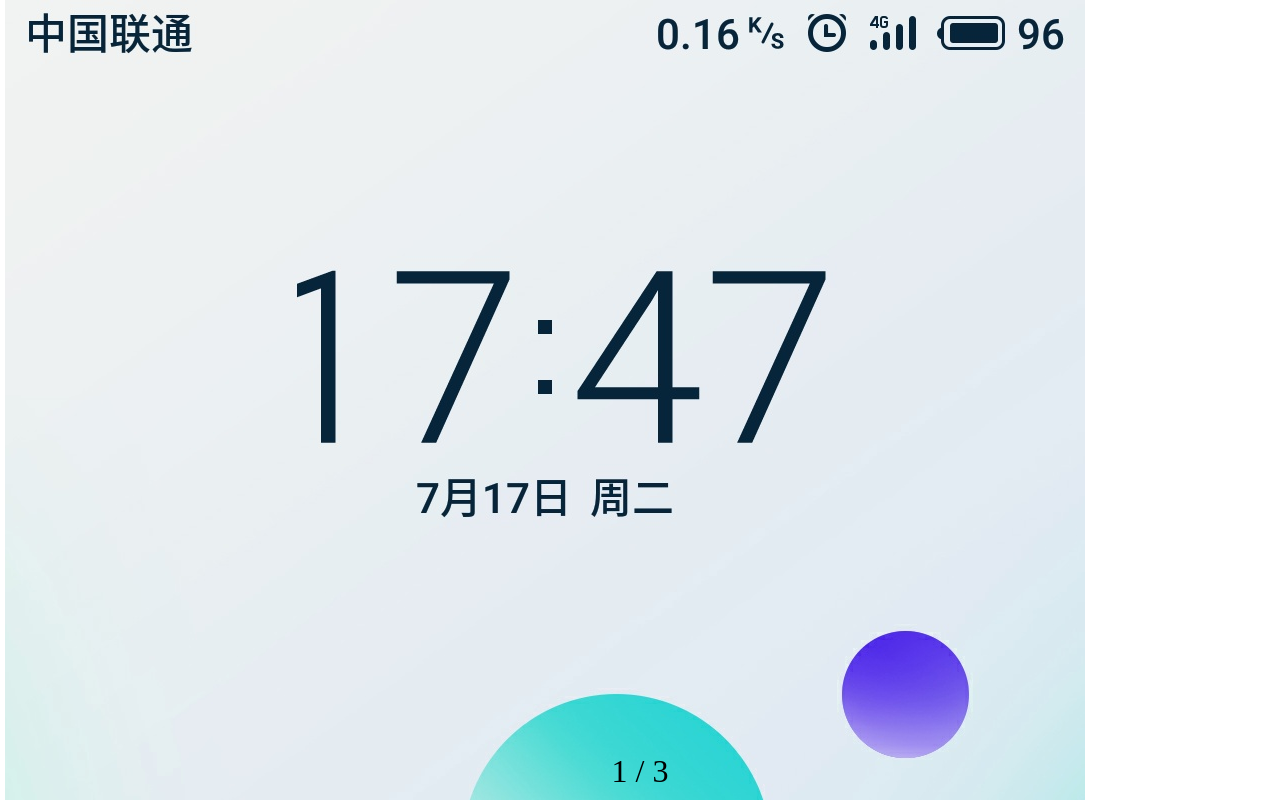
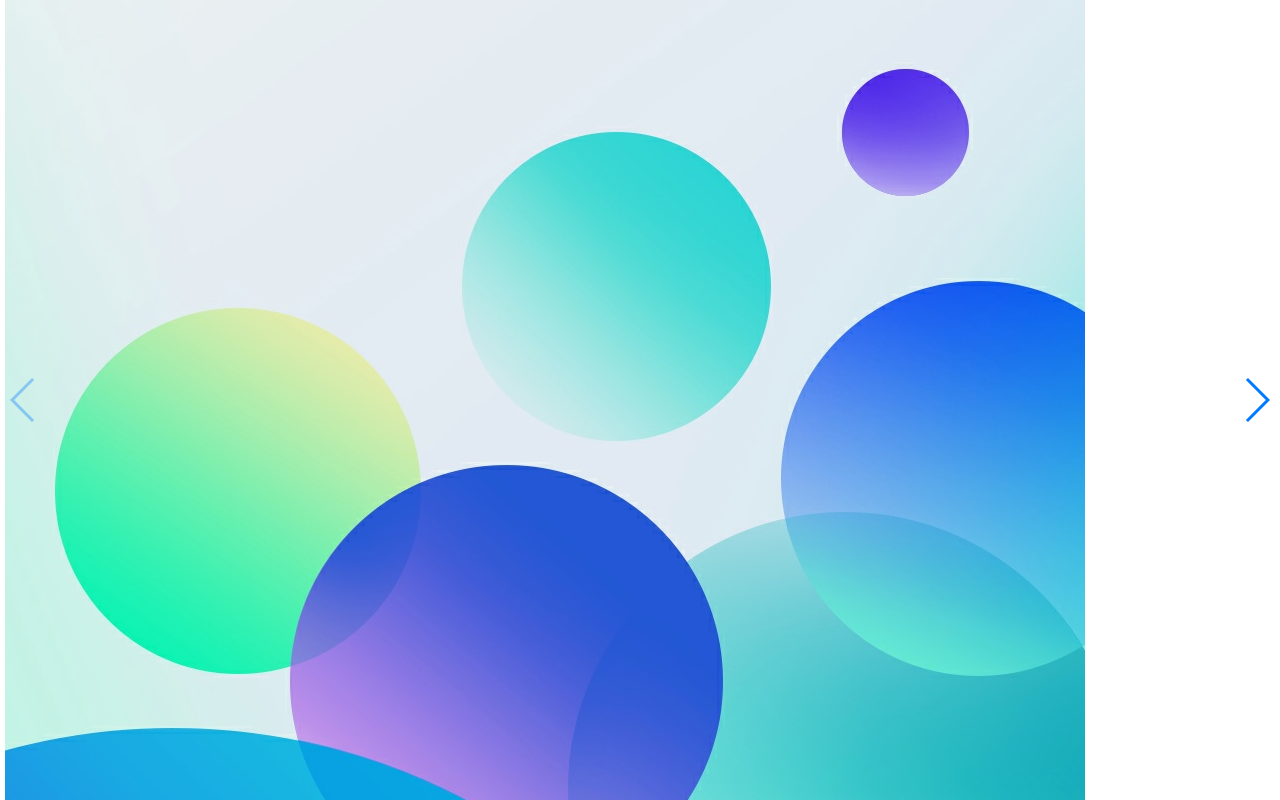
Before and after one commit to zhihongyao/zhihongyao.github.io, a plain HTML site: page index.html in a window 1280 px wide. Shown: the top 800 px of the page. Drawn offline with Linux system fonts and the light colour scheme.

Commit message:
样式调整

```diff
--- a/css/style.css
+++ b/css/style.css
@@ -12,10 +12,8 @@ body {
 	height: 100%;
 }
 .swiper-container,.swiper-wrapper {
-	max-height: 100%;
 }
 .swiper-slide {
-	max-height: 100%;
 	padding: 0 5px;
 	box-sizing: border-box;
 }
--- a/index.html
+++ b/index.html
@@ -17,6 +17,8 @@
 					<div class="swiper-slide"><img class="screenshot" src="img/3.jpg" /></div>
 				</div>
 				<div class="swiper-pagination"></div>
+				<div class="swiper-button-prev"></div>
+				<div class="swiper-button-next"></div>
 			</div>
 		</div>
 		<script type="text/javascript" src="js/swiper.min.js"></script>
--- a/js/index.js
+++ b/js/index.js
@@ -9,13 +9,9 @@ var mySwiper = new Swiper('.swiper-container', {
 	},
 
 	// 如果需要前进后退按钮
-	/*navigation: {
+	navigation: {
 		nextEl: '.swiper-button-next',
 		prevEl: '.swiper-button-prev',
-	},*/
+	},
 
-	// 如果需要滚动条
-	/*scrollbar: {
-		el: '.swiper-scrollbar',
-	},*/
 })
```
Also changed, not shown: 1 other file.
